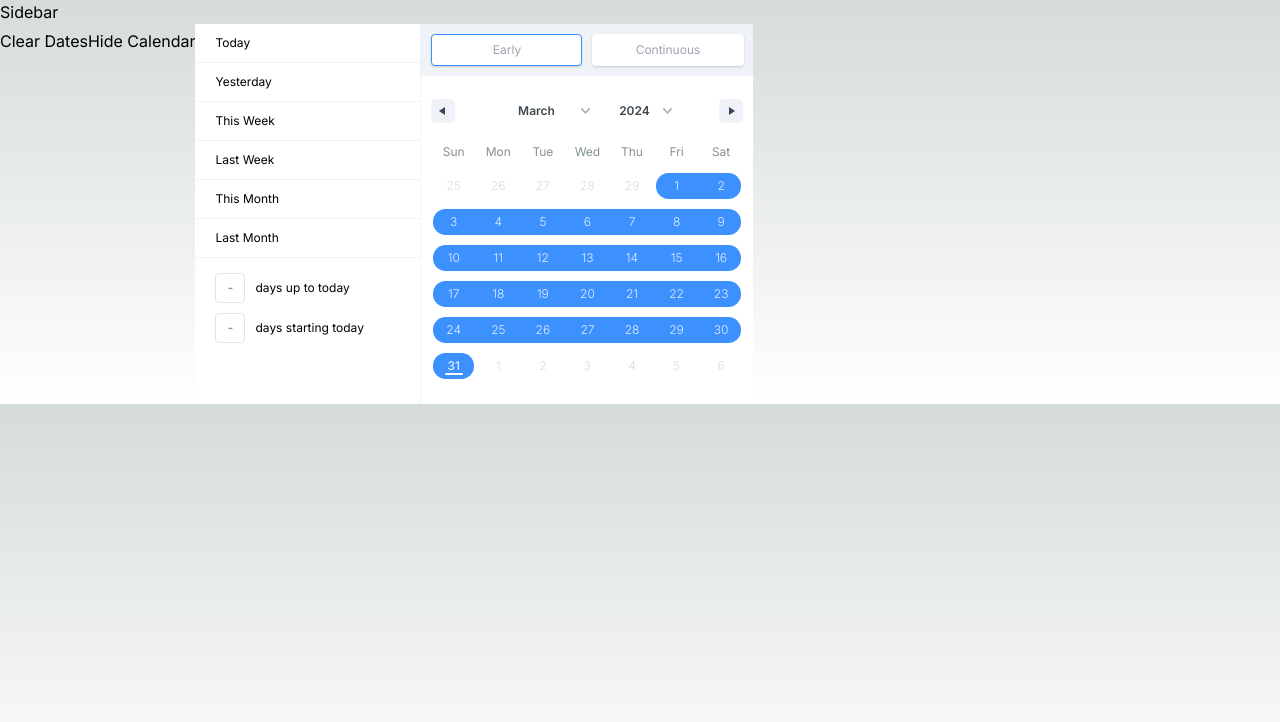
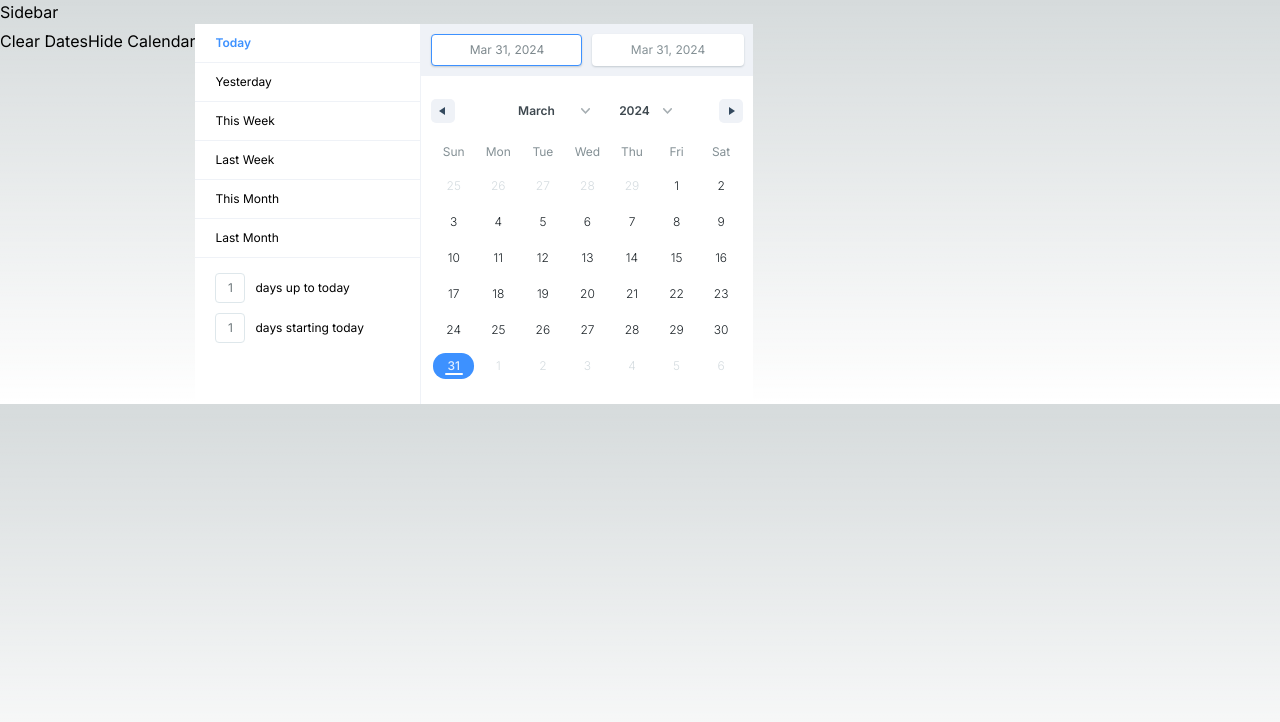
Before and after one commit to jkk-fullstack-projects/tuf-2000-ui, a Next.js app in the folder tuf-ui-app/: page / in a window 1280 px wide. Shown: the top 722 px of the page. Built offline with nearby package versions, Linux system fonts and the light colour scheme.

Commit message:
Resolved bugs in the calendar logic.

```diff
--- a/tuf-ui-app/src/app/components/CustomDatePicker/CustomDatePicker.js
+++ b/tuf-ui-app/src/app/components/CustomDatePicker/CustomDatePicker.js
@@ -17,17 +17,20 @@ const CustomDatePicker = ({ onDatesChange }) => {
     ]);
     const [showCalendar, setShowCalendar] = useState(true);
 
+    const handleSelect = (ranges) => {
+        const newRange = [ranges.selection];
+        setDateRange(newRange);
+        onDatesChange(ranges.selection);
+    };
+
     const handleClearDates = () => {
         console.log('Clearing Dates');
-        const resetRange = { startDate: new Date(), endDate: new Date(), key: 'selection' };
-        setDateRange([resetRange]);
-        onDatesChange(resetRange);
+        const resetRange = [{ startDate: new Date(), endDate: new Date(), key: 'selection' }];
+        setDateRange(resetRange); // set the state with an array of new range
+        onDatesChange(resetRange[0]); // pass the first element of the array
     };
 
-    const toggleShowCalendar = () => {
-        console.log('Toggling calendar visibility');
-        setShowCalendar(!showCalendar);
-    };
+    const toggleShowCalendar = () => setShowCalendar(!showCalendar);
 
     return (
         <div className="date-picker">
@@ -39,15 +42,12 @@ const CustomDatePicker = ({ onDatesChange }) => {
             </button>
             {showCalendar && (
                 <DateRangePicker
-                    ranges={[dateRange]}
-                    onChange={(item) => {
-                        setDateRange([item.selection]);
-                        onDatesChange(item.selection);
-                    }}
+                    ranges={dateRange} // this is an array of objects
+                    onChange={handleSelect}
                 />
-                )}
-            </div>
-        );
+            )}
+        </div>
+    );
 };
 
 export default CustomDatePicker;
```
